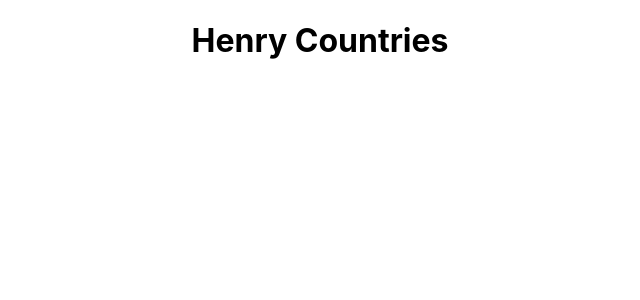
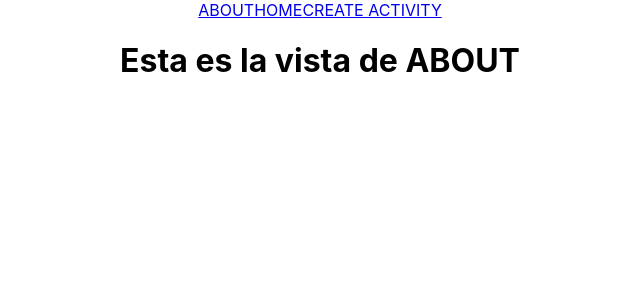
Before and after one commit to mvirm/Countries, a React (Create React App) app in the folder client/: page /about in a window 1280 px wide. Shown: the top 300 px of the page, without its empty margins (320-960 px from the left). Built offline with nearby package versions, Linux system fonts and the light colour scheme.

Commit message:
route structure

```diff
--- a/client/src/App.js
+++ b/client/src/App.js
@@ -1,10 +1,26 @@
 import './App.css';
+import {Landing, About, Home, Form, Detail} from './views/index'
+import { Routes, Route, useLocation } from 'react-router-dom';
+import Nav from './components/Navbar/Nav';
 
 function App() {
+
+  const location = useLocation();
   return (
     <div className="App">
-      <h1>Henry Countries</h1>
-    </div>
+      {location.pathname === '/' ? null :
+      <div>
+        <Nav />
+      </div>
+      }
+      <Routes>
+          <Route path='/' element={<Landing />}/>
+          <Route path='/about' element={<About />}/>
+          <Route path='/home' element={<Home />}/>
+          <Route path='/form' element={<Form />}/>
+          <Route path='/detail' element={<Detail />}/>
+      </Routes>
+  </div>
   );
 }
 
--- /dev/null
+++ b/client/src/components/Navbar/Nav.jsx
@@ -0,0 +1,13 @@
+import { NavLink } from 'react-router-dom';
+
+const Nav = () => {
+    return (
+        <div>
+            <NavLink to='/about'>ABOUT</NavLink>
+            <NavLink to='/home'>HOME</NavLink>
+            <NavLink to='/form'>CREATE ACTIVITY</NavLink>
+        </div>
+    )
+}
+
+export default Nav
--- a/client/src/index.js
+++ b/client/src/index.js
@@ -2,16 +2,26 @@ import React from 'react';
 import ReactDOM from 'react-dom';
 import './index.css';
 import App from './App';
-import reportWebVitals from './reportWebVitals';
+//import reportWebVitals from './reportWebVitals';
+import {BrowserRouter} from 'react-router-dom';
 
 ReactDOM.render(
-  <React.StrictMode>
+  <BrowserRouter>
     <App />
-  </React.StrictMode>,
+  </BrowserRouter>,
   document.getElementById('root')
 );
+
+
+
+// ReactDOM.render(
+//   <React.StrictMode>
+//     <App />
+//   </React.StrictMode>,
+//   document.getElementById('root')
+// );
 
 // If you want to start measuring performance in your app, pass a function
 // to log results (for example: reportWebVitals(console.log))
 // or send to an analytics endpoint. Learn more: https://bit.ly/CRA-vitals
-reportWebVitals();
+//reportWebVitals();
--- /dev/null
+++ b/client/src/views/About/About.jsx
@@ -0,0 +1,7 @@
+const about = () => {
+    return (
+        <h1>Esta es la vista de ABOUT</h1>
+    )
+};
+
+export default about;
--- /dev/null
+++ b/client/src/views/Detail/Detail.jsx
@@ -0,0 +1,7 @@
+const detail = () => {
+    return (
+        <h1>Esta es la vista de DETAIL</h1>
+    )
+};
+
+export default detail;
--- /dev/null
+++ b/client/src/views/Form/Form.jsx
@@ -0,0 +1,7 @@
+const form = () => {
+    return (
+        <h1>Esta es la vista de FORM</h1>
+    )
+};
+
+export default form;
--- /dev/null
+++ b/client/src/views/Home/Home.jsx
@@ -0,0 +1,7 @@
+const home = () => {
+    return (
+        <h1>Esta es la vista de HOME</h1>
+    )
+};
+
+export default home;
--- /dev/null
+++ b/client/src/views/Landing/Landing.jsx
@@ -0,0 +1,7 @@
+const landing = () => {
+    return (
+        <h1>Esta es la vista de LANDING</h1>
+    )
+};
+
+export default landing;
--- /dev/null
+++ b/client/src/views/index.jsx
@@ -0,0 +1,13 @@
+import Landing from './Landing/Landing';
+import About from './About/About';
+import Home from './Home/Home';
+import Form from './Form/Form';
+import Detail from './Detail/Detail';
+
+export  {
+    Landing,
+    About,
+    Home,
+    Form,
+    Detail
+}
```
Also changed, not shown: client/package.json (+10 -10 lines).
